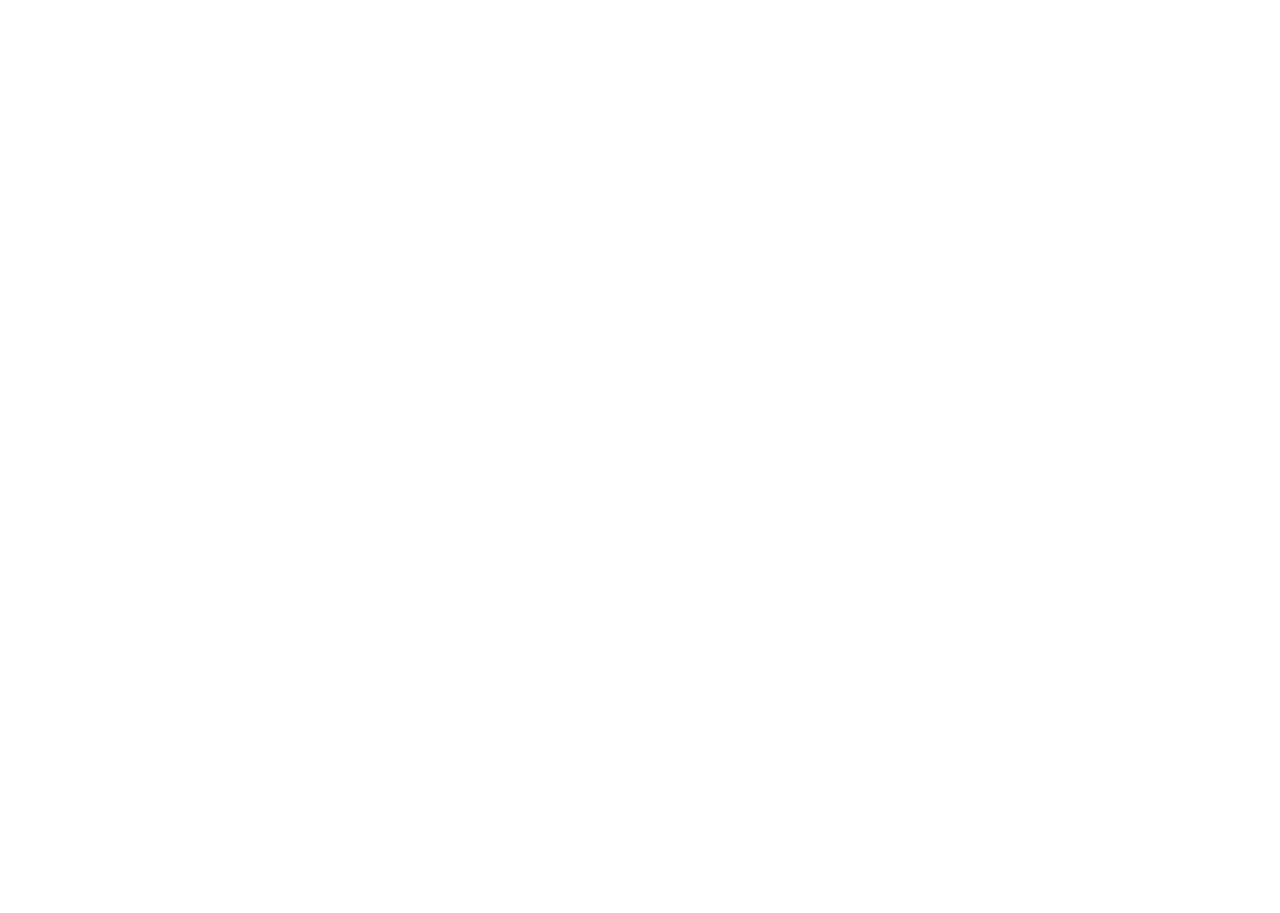
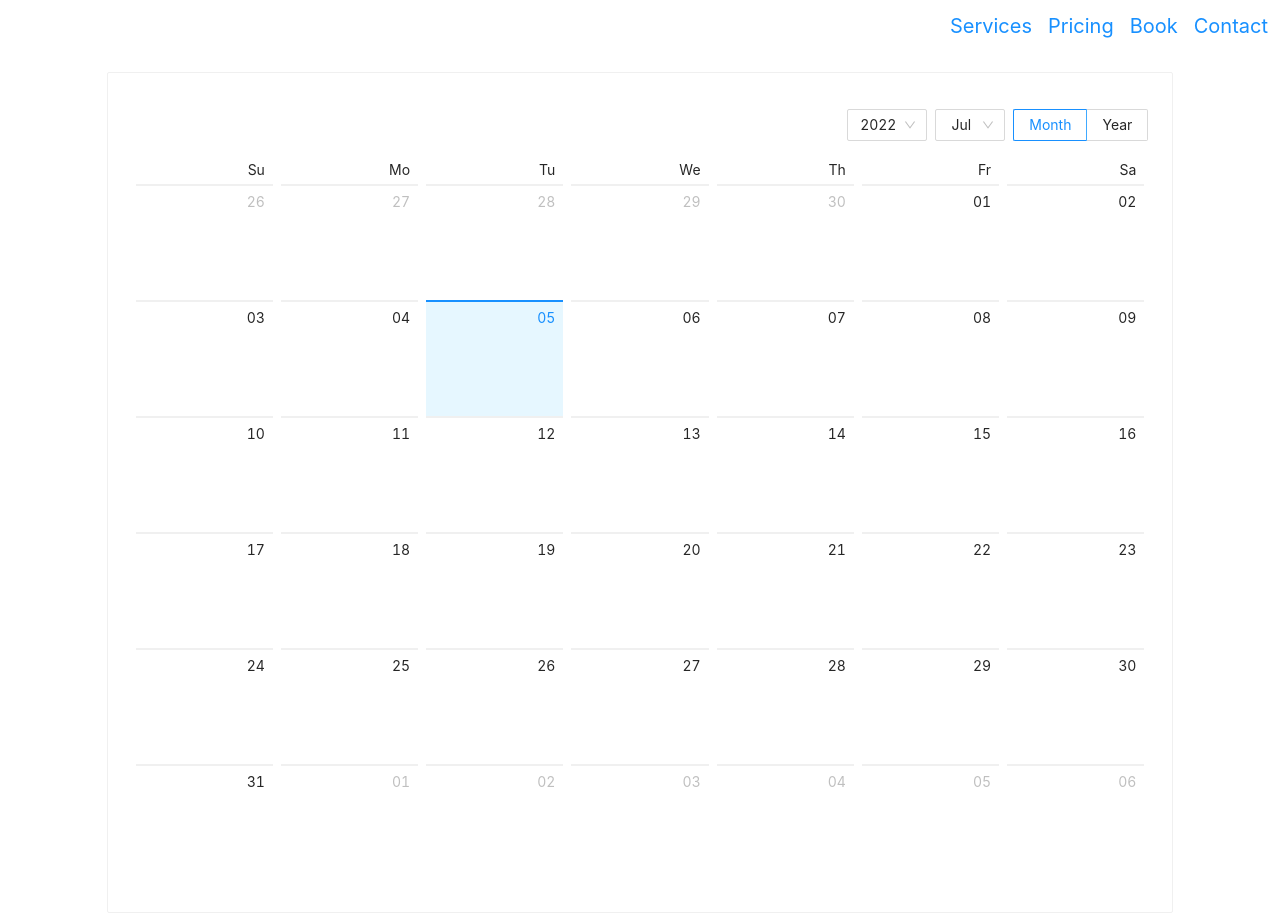
Before and after one commit to samjtwestlake/home-device-repair, a React (Create React App) app: page /home-device-repair/book in a window 1280 px wide. Before the commit this address had no page. Before the commit the page ends 800 px from the top, so only its background shows below. Built offline with nearby package versions, Linux system fonts and the light colour scheme.

Commit message:
started developing website, added book route

```diff
--- a/package.json
+++ b/package.json
@@ -7,6 +7,7 @@
     "@testing-library/jest-dom": "^5.16.4",
     "@testing-library/react": "^13.3.0",
     "@testing-library/user-event": "^13.5.0",
+    "antd": "^4.21.5",
     "react": "^18.2.0",
     "react-dom": "^18.2.0",
     "react-router-dom": "^6.3.0",
--- a/src/App.js
+++ b/src/App.js
@@ -7,18 +7,6 @@
   return (
     <div className="App">
       <NavBar/>
-      <img src={logo} className="App-logo" alt="logo" />
-      <p>
-        Deployment working! :)
-      </p>
-      <a
-        className="App-link"
-        href="https://reactjs.org"
-        target="_blank"
-        rel="noopener noreferrer"
-      >
-        Learn React
-      </a>
       <Outlet />
     </div>
   );
--- a/src/components/NavBar.js
+++ b/src/components/NavBar.js
@@ -16,6 +16,11 @@
             </Link>
           </li>
           <li>
+            <Link to="/book" className="hover:text-blue-400">
+              Book
+            </Link>
+          </li>
+          <li>
             <Link to="/contact" className="hover:text-blue-400">
               Contact
             </Link>
--- /dev/null
+++ b/src/components/routes/Book.js
@@ -0,0 +1,16 @@
+import { Calendar, Col, Row, Card } from "antd";
+
+
+const Book = () => {
+  return (
+    <Row>
+      <Col span={20} offset={2}>
+        <Card>
+          <Calendar />
+        </Card>
+      </Col>
+    </Row>
+  )
+}
+
+export default Book;
--- a/src/index.js
+++ b/src/index.js
@@ -1,11 +1,13 @@
 import React from 'react';
 import ReactDOM from 'react-dom/client';
 import './index.css';
+import 'antd/dist/antd.css';
 import App from './App';
 import reportWebVitals from './reportWebVitals';
 import { BrowserRouter, Route, Routes } from 'react-router-dom';
-import Services from './routes/Services';
-import Pricing from './routes/Pricing';
+import Pricing from './components/routes/Pricing';
+import Book from './components/routes/Book';
+import Services from './components/routes/Services';
 
 const root = ReactDOM.createRoot(document.getElementById('root'));
 root.render(
@@ -15,6 +17,7 @@
         <Route path="/" element={<App />}>
           <Route path="services" element={<Services />} />
           <Route path="pricing" element={<Pricing />} />
+          <Route path="book" element={<Book />} />
         </Route>
       </Routes>
     </BrowserRouter>
```
Also changed, not shown: src/components/routes/Pricing.js (renamed from src/routes/Pricing.js), src/components/routes/Services.js (renamed from src/routes/Services.js), 1 other file (tests, documents, lock files or other folders).
